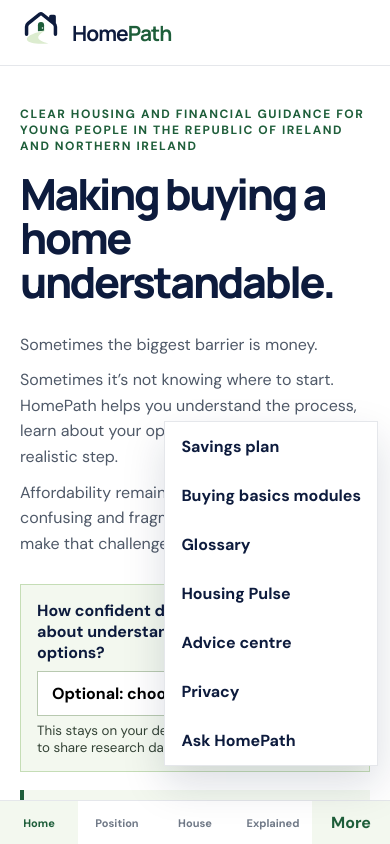
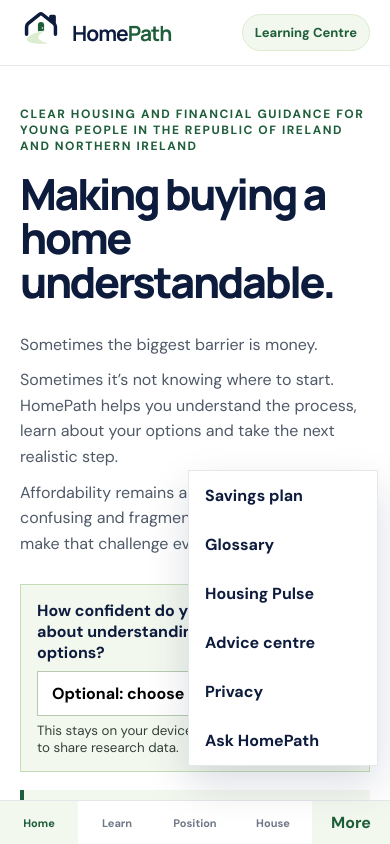
Before and after one commit to ldaly4/WashingtonIreland, a React (Vite) app: page / in a window 390 px wide. Both pictures are taken after a click on the button "More". Shown: the top 844 px of the page. Built offline with nearby package versions, Linux system fonts and the light colour scheme.

Commit message:
Promote learning centre in navigation

```diff
--- a/src/components/Layout.jsx
+++ b/src/components/Layout.jsx
@@ -3,6 +3,7 @@
 
 const nav = [
   ["/", "Home"],
+  ["/learn", "Learning Centre"],
   ["/check-position", "My position"],
   ["/check-listing", "Check a house"],
   ["/buying-guide", "Buying explained"],
@@ -10,6 +11,7 @@
 ];
 const mobileLabel = {
   "/": "Home",
+  "/learn": "Learn",
   "/check-position": "Position",
   "/check-listing": "House",
   "/buying-guide": "Explained",
@@ -37,6 +39,7 @@
   return <div className="app-shell">
     <header className="header">
       <a className="brand" href="#/" onClick={e => go(e, "/")}><HouseMark /><span><b>Home</b><i>Path</i></span></a>
+      <a className={`header-learn ${path === "/learn" ? "active" : ""}`} href="#/learn" onClick={e => go(e, "/learn")}>Learning Centre</a>
       <nav className="desktop-nav" aria-label="Main navigation">
         {nav.map(([href, label]) => <a key={href} className={path === href ? "active" : ""} href={`#${href}`} onClick={e => go(e, href)}>{label}</a>)}
       </nav>
@@ -49,7 +52,7 @@
       <button className={more ? "active" : ""} onClick={()=>setMore(!more)}>More</button>
     </nav>
     {more && <div className="more-menu">
-      {[["/savings-plan","Savings plan"],["/learn","Buying basics modules"],["/glossary","Glossary"],["/housing-pulse","Housing Pulse"],["/advice-centre","Advice centre"],["/privacy","Privacy"]].map(([href,label])=><a key={href} href={`#${href}`} onClick={e=>{setMore(false);go(e,href)}}>{label}</a>)}
+      {[["/savings-plan","Savings plan"],["/glossary","Glossary"],["/housing-pulse","Housing Pulse"],["/advice-centre","Advice centre"],["/privacy","Privacy"]].map(([href,label])=><a key={href} href={`#${href}`} onClick={e=>{setMore(false);go(e,href)}}>{label}</a>)}
       <button onClick={()=>{setMore(false);setAsk(true)}}>Ask HomePath</button>
     </div>}
     <button className="ask-fab" onClick={()=>setAsk(true)}>Ask HomePath</button>
--- a/src/styles.css
+++ b/src/styles.css
@@ -7,6 +7,8 @@
 .brand{gap:10px;font-weight:700;letter-spacing:-.045em;color:inherit}
 .brand b{color:var(--navy);font-weight:700}
 .brand i{color:var(--green);font-weight:700;font-style:normal}
+.header-learn{display:none;text-decoration:none;border:1px solid var(--pale);background:#f3f8ef;color:var(--green);font-size:13px;font-weight:800;padding:9px 12px;border-radius:999px;white-space:nowrap}
+.header-learn.active{background:var(--green);border-color:var(--green);color:#fff}
 .mark{width:42px;height:42px;border-radius:0;background:transparent;display:grid;place-items:center;flex:none}
 .mark svg{width:100%;height:100%;overflow:visible;fill:none;stroke:none}
 .mark .logo-house{fill:none;stroke:var(--navy);stroke-width:5.3;stroke-linecap:round;stroke-linejoin:round}
@@ -232,6 +234,7 @@
 }
 
 @media(max-width:760px){
+  .header-learn{display:inline-flex;align-items:center}
   .bottom-nav{grid-template-columns:repeat(5,1fr)}
   .bottom-nav a{font-size:11px}
   .ask-fab{display:none}
```
